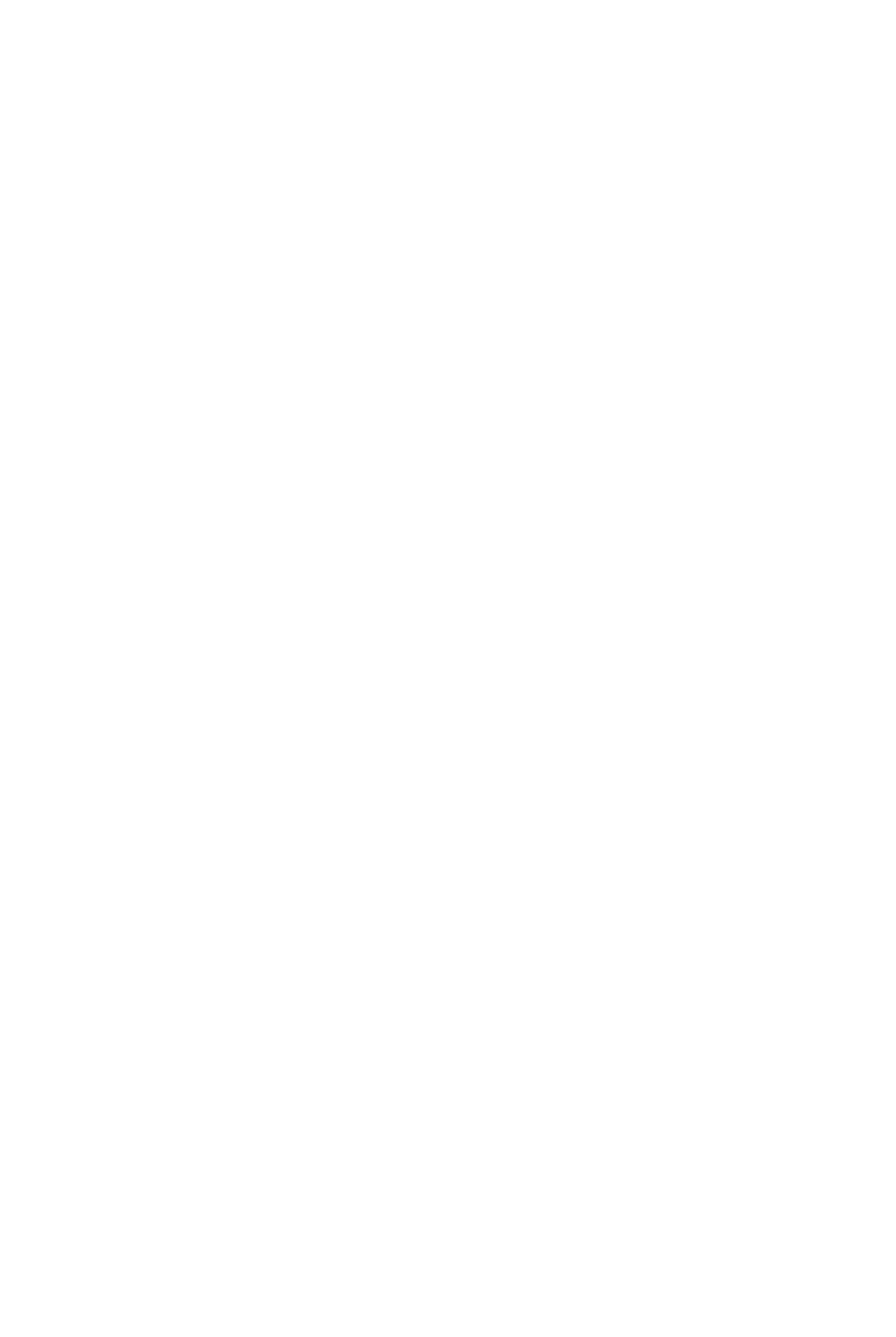
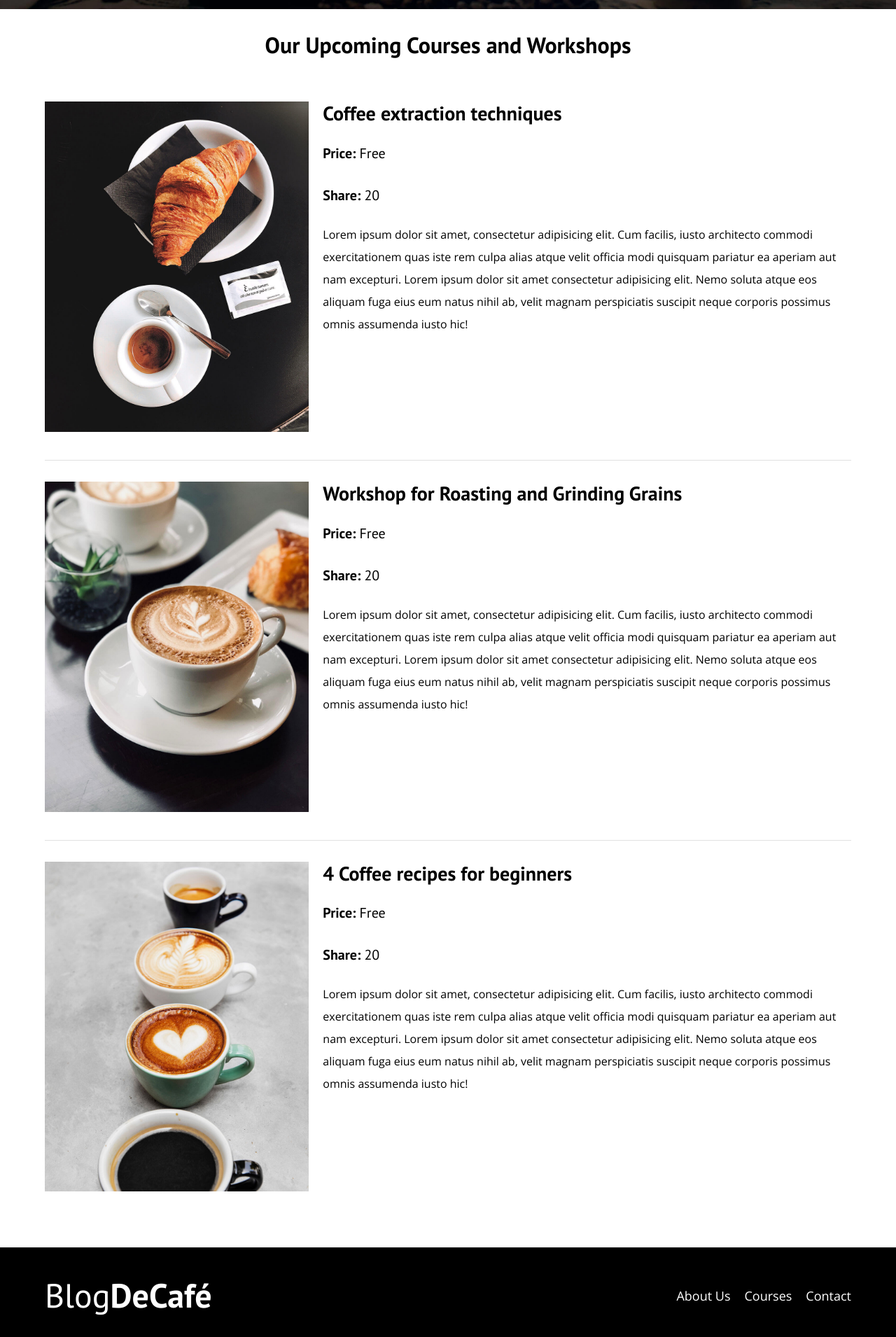
Before and after one commit to luisjavierluna/CafeBlog, an Angular app: page /courses in a window 1280 px wide. Before the commit this address led to /. Shown: the part 587-2497 px from the top of the page at 70% size. Before the commit the page ends 800 px from the top, so only its background shows below. Built offline with nearby package versions, Linux system fonts and the light colour scheme.

Commit message:
91. Desarrollando la página de Cursos

```diff
--- a/src/app/app-routing.module.ts
+++ b/src/app/app-routing.module.ts
@@ -3,10 +3,12 @@ import { CommonModule } from '@angular/common';
 import { Router, RouterModule, Routes } from '@angular/router';
 import { LandingPageComponent } from './landing-page/landing-page.component';
 import { UsComponent } from './us/us.component';
+import { CoursesComponent } from './courses/courses.component';
 
 const routes: Routes = [
   {path: '', component: LandingPageComponent},
   {path: 'us', component: UsComponent},
+  {path: 'courses', component: CoursesComponent},
 ]
 
 @NgModule({
--- a/src/app/app.module.ts
+++ b/src/app/app.module.ts
@@ -5,12 +5,14 @@ import { AppComponent } from './app.component';
 import { AppRoutingModule } from './app-routing.module';
 import { LandingPageComponent } from './landing-page/landing-page.component';
 import { UsComponent } from './us/us.component';
+import { CoursesComponent } from './courses/courses.component';
 
 @NgModule({
   declarations: [
     AppComponent,
     LandingPageComponent,
-    UsComponent
+    UsComponent,
+    CoursesComponent
   ],
   imports: [
     BrowserModule,
--- /dev/null
+++ b/src/app/courses/courses.component.html
@@ -0,0 +1,103 @@
+<header class="header">
+
+    <div class="container">
+      <div class="bar">
+        <a class="logo" href="index.html">
+          <h1 class="logo__name no-margin center-text">Blog<span class="logo__bold">DeCafé</span></h1>
+        </a>
+
+        <nav class="navigation">
+            <a routerLink="/us" class="navigation__link">About Us</a>
+            <a routerLink="/courses" class="navigation__link">Courses</a>
+            <a routerLink="/contact" class="navigation__link">Contact</a>
+        </nav>
+      </div>
+    </div>
+
+    <div class="header__text">
+      <h2 class="no-margin">Cafe Blog with advises and courses</h2>
+      <p class="no-margin">Learn from the experts with the best recipes and tips</p>
+    </div>
+  </header>
+
+  <main class="container">
+    <h3 class="center-text">Our Upcoming Courses and Workshops</h3>
+
+    <div class="course">
+        <div class="course__image">
+            <img src="assets/img/curso1.jpg" alt="Course Image">
+        </div>
+        <div class="course__information">
+            <h4 class="no-margin">Coffee extraction techniques</h4>
+            <p class="course__label">Price:
+              <span class="course__info">Free</span>
+            </p>
+            <p class="course__label">Share:
+              <span class="course__info">20</span>
+            </p>
+            <p class="course__description">
+                Lorem ipsum dolor sit amet, consectetur adipisicing elit. Cum facilis, iusto architecto commodi
+                exercitationem quas iste rem culpa alias atque velit officia modi quisquam pariatur ea aperiam aut nam excepturi.
+                Lorem ipsum dolor sit amet consectetur adipisicing elit. Nemo soluta atque eos aliquam fuga
+                eius eum natus nihil ab, velit magnam perspiciatis suscipit neque corporis possimus omnis assumenda iusto hic!
+            </p>
+        </div> <!--.course-information-->
+    </div> <!--.course-->
+    <div class="course">
+        <div class="course__image">
+            <img src="assets/img/curso2.jpg" alt="Course Image">
+        </div>
+        <div class="course__information">
+            <h4 class="no-margin">Workshop for Roasting and Grinding Grains</h4>
+            <p class="course__label">Price:
+              <span class="course__info">Free</span>
+            </p>
+            <p class="course__label">Share:
+              <span class="course__info">20</span>
+            </p>
+            <p class="course__description">
+                Lorem ipsum dolor sit amet, consectetur adipisicing elit. Cum facilis, iusto architecto commodi
+                exercitationem quas iste rem culpa alias atque velit officia modi quisquam pariatur ea aperiam aut nam excepturi.
+                Lorem ipsum dolor sit amet consectetur adipisicing elit. Nemo soluta atque eos aliquam fuga
+                eius eum natus nihil ab, velit magnam perspiciatis suscipit neque corporis possimus omnis assumenda iusto hic!
+            </p>
+        </div> <!--.course-information-->
+    </div> <!--.course-->
+    <div class="course">
+        <div class="course__image">
+            <img src="assets/img/curso3.jpg" alt="Course Image">
+        </div>
+        <div class="course__information">
+            <h4 class="no-margin">4 Coffee recipes for beginners</h4>
+            <p class="course__label">Price:
+              <span class="course__info">Free</span>
+            </p>
+            <p class="course__label">Share:
+              <span class="course__info">20</span>
+            </p>
+            <p class="course__description">
+                Lorem ipsum dolor sit amet, consectetur adipisicing elit. Cum facilis, iusto architecto commodi
+                exercitationem quas iste rem culpa alias atque velit officia modi quisquam pariatur ea aperiam aut nam excepturi.
+                Lorem ipsum dolor sit amet consectetur adipisicing elit. Nemo soluta atque eos aliquam fuga
+                eius eum natus nihil ab, velit magnam perspiciatis suscipit neque corporis possimus omnis assumenda iusto hic!
+            </p>
+        </div> <!--.course-information-->
+    </div> <!--.course-->
+
+  </main>
+
+  <footer class="footer">
+    <div class="container">
+      <div class="bar">
+        <a class="logo" href="index.html">
+          <h1 class="logo__name no-margin center-text">Blog<span class="logo__bold">DeCafé</span></h1>
+        </a>
+
+        <nav class="navigation">
+          <a href="us.html" class="navigation__link">About Us</a>
+          <a href="courses.html" class="navigation__link">Courses</a>
+          <a href="contact.html" class="navigation__link">Contact</a>
+        </nav>
+      </div>
+    </div>
+  </footer>
--- /dev/null
+++ b/src/app/courses/courses.component.ts
@@ -0,0 +1,15 @@
+import { Component, OnInit } from '@angular/core';
+
+@Component({
+  selector: 'app-courses',
+  templateUrl: './courses.component.html',
+  styleUrls: ['./courses.component.css']
+})
+export class CoursesComponent implements OnInit {
+
+  constructor() { }
+
+  ngOnInit(): void {
+  }
+
+}
--- a/src/app/us/us.component.html
+++ b/src/app/us/us.component.html
@@ -7,9 +7,9 @@
         </a>
 
         <nav class="navigation">
-          <a href="us.html" class="navigation__link">About Us</a>
-          <a href="courses.html" class="navigation__link">Courses</a>
-          <a href="contact.html" class="navigation__link">Contact</a>
+            <a routerLink="/us" class="navigation__link">About Us</a>
+            <a routerLink="/courses" class="navigation__link">Courses</a>
+            <a routerLink="/contact" class="navigation__link">Contact</a>
         </nav>
       </div>
     </div>
--- a/src/styles.css
+++ b/src/styles.css
@@ -216,3 +216,35 @@ img {
         column-gap: 2rem;
     }
 }
+
+/* Courses */
+.course {
+    padding: 3rem 0;
+    border-bottom: 1px solid var(--gray);
+}
+
+@media (min-width: 768px) {
+    .course {
+        display: grid;
+        grid-template-columns: 1fr 2fr;
+        column-gap: 2rem;
+    }
+}
+
+.course:last-of-type {
+    border: none;
+}
+
+.course__label {
+    font-family: var(--headingFont);
+    font-weight: bold;
+}
+
+.course__info {
+    font-weight: normal;
+}
+
+.course__label,
+.course__info {
+    font-size: 2rem;
+}
```
Also changed, not shown: src/app/courses/courses.component.css (added).
